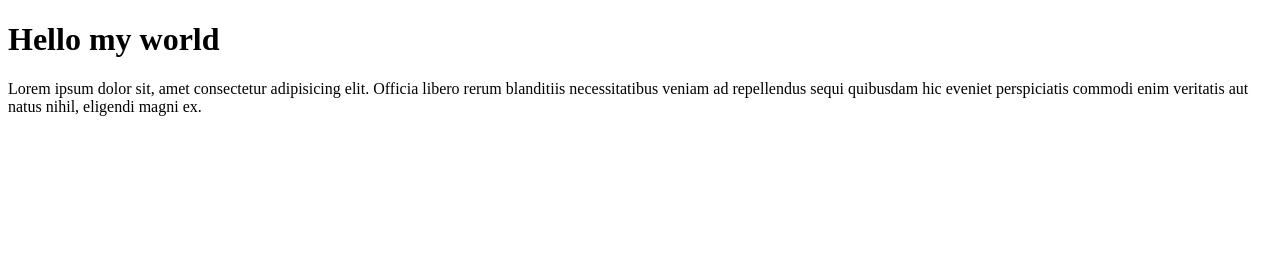
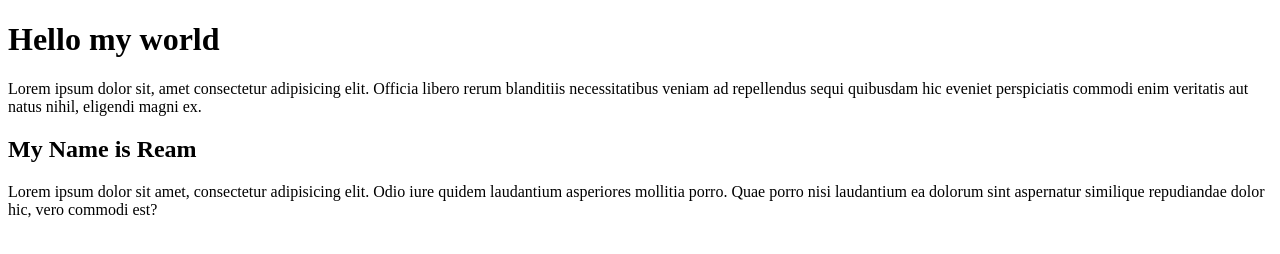
Before and after one commit to Ream111222333/demo-project-1, a plain HTML site: page index.html in a window 1280 px wide. Drawn offline with Linux system fonts and the light colour scheme.

Commit message:
add h2 p

```diff
--- a/index.html
+++ b/index.html
@@ -8,5 +8,7 @@
 <body>
     <h1>Hello my world</h1>
     <p>Lorem ipsum dolor sit, amet consectetur adipisicing elit. Officia libero rerum blanditiis necessitatibus veniam ad repellendus sequi quibusdam hic eveniet perspiciatis commodi enim veritatis aut natus nihil, eligendi magni ex.</p>
+    <h2>My Name is Ream</h2>
+    <p>Lorem ipsum dolor sit amet, consectetur adipisicing elit. Odio iure quidem laudantium asperiores mollitia porro. Quae porro nisi laudantium ea dolorum sint aspernatur similique repudiandae dolor hic, vero commodi est?</p>
 </body>
 </html>
```
